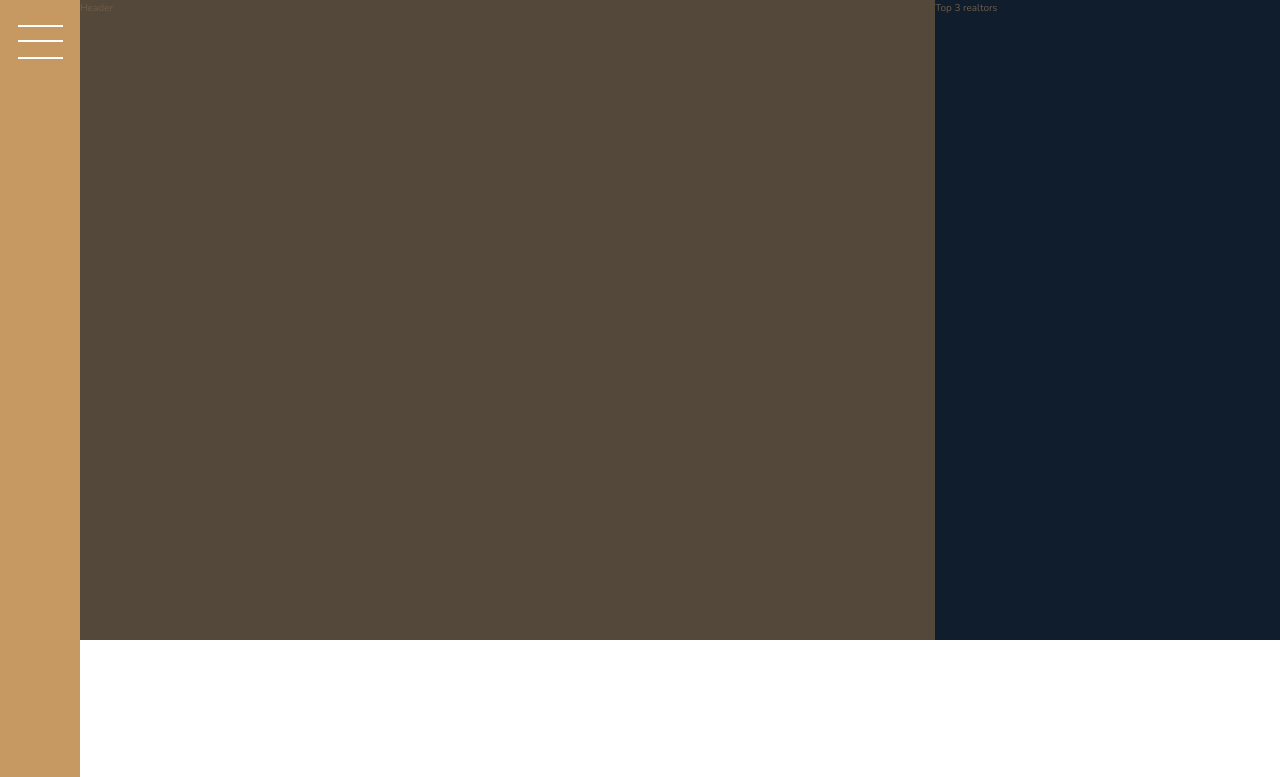
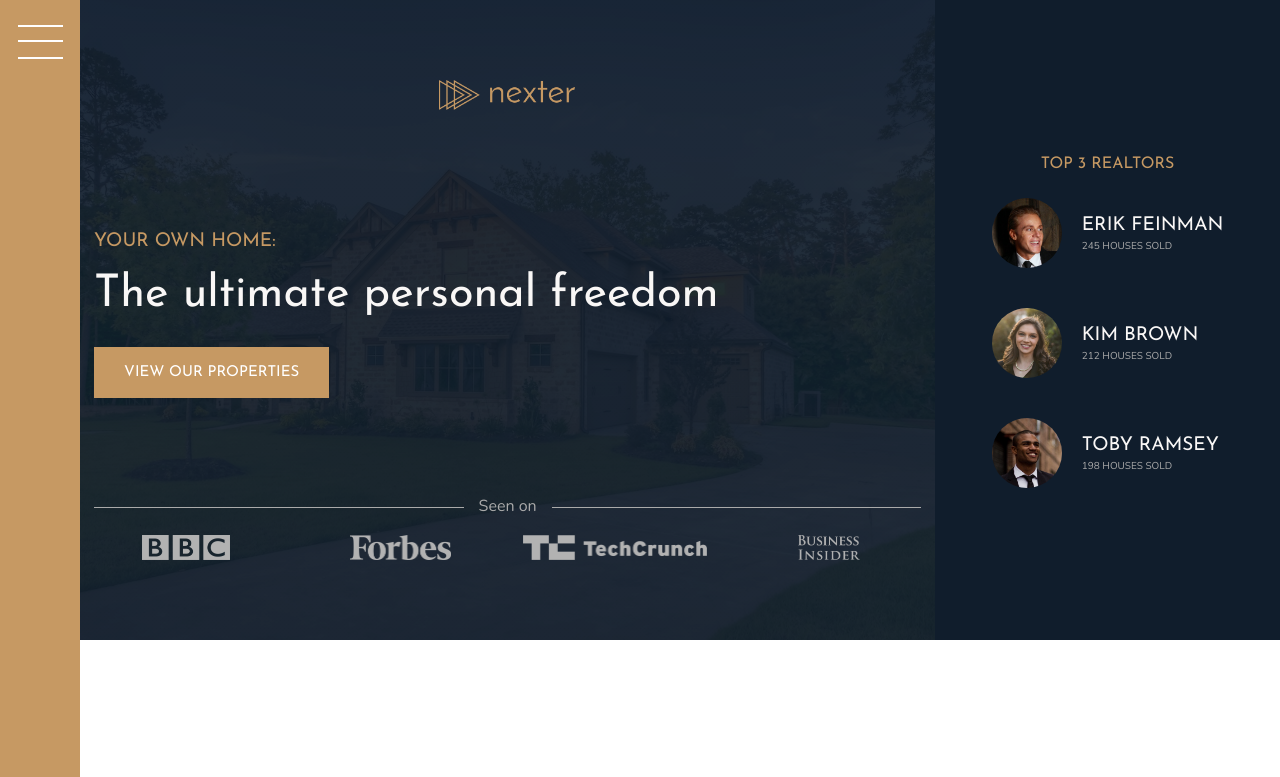
Before and after one commit to prasad-k-s/Nexter, a website: page index.html in a window 1280 px wide. Shown: the top 777 px of the page. Drawn offline with nearby package versions, Linux system fonts and the light colour scheme.

Commit message:
build realtors section

```diff
--- a/index.html
+++ b/index.html
@@ -26,8 +26,39 @@
     <div class="sidebar">
       <button class="nav-btn"></button>
     </div>
-    <div class="header">Header</div>
-    <div class="realtors">Top 3 realtors</div>
+    <div class="header">
+      <img src="img/logo.png" alt="Nexter logo" class="header__logo" />
+      <h4 class="heading-4 heading-4--dark">Your own home:</h4>
+      <h1 class="heading-1">The ultimate personal freedom</h1>
+      <button class="btn header__btn">View our properties</button>
+      <div class="header__seenon-text">Seen on</div>
+      <div class="header__seenon-logos">
+        <img src="img/logo-bbc.png" alt="Seen on logo 1" />
+        <img src="img/logo-forbes.png" alt="Seen on logo 2" />
+        <img src="img/logo-techcrunch.png" alt="Seen on logo 3" />
+        <img src="img/logo-bi.png" alt="Seen on logo 4" />
+      </div>
+    </div>
+    <div class="realtors">
+      <h3 class="heading-3">Top 3 Realtors</h3>
+      <div class="realtors__list">
+        <img src="img/realtor-1.jpeg" alt="Realtor 1" class="realtors__img" />
+        <div class="realtors__details">
+          <h4 class="heading-4 heading-4--light">Erik Feinman</h4>
+          <p class="realtors__sold">245 houses sold</p>
+        </div>
+        <img src="img/realtor-2.jpeg" alt="Realtor 2" class="realtors__img" />
+        <div class="realtors__details">
+          <h4 class="heading-4 heading-4--light">Kim Brown</h4>
+          <p class="realtors__sold">212 houses sold</p>
+        </div>
+        <img src="img/realtor-3.jpeg" alt="Realtor 3" class="realtors__img" />
+        <div class="realtors__details">
+          <h4 class="heading-4 heading-4--light">Toby Ramsey</h4>
+          <p class="realtors__sold">198 houses sold</p>
+        </div>
+      </div>
+    </div>
     <div class="features">
       <div class="feature">
         <i class="fa-solid fa-globe feature__icon"></i>
--- a/sass/_header.scss
+++ b/sass/_header.scss
@@ -4,4 +4,57 @@
   background-color: $color-grey-dark-1;
 
   grid-column: full-start/col-end 6;
+
+  background-image: linear-gradient(
+      rgba($color-secondary, 0.93),
+      rgba($color-secondary, 0.93)
+    ),
+    url("../img/hero.jpeg");
+  background-size: cover;
+  background-position: center;
+  padding: 8rem;
+
+  display: grid;
+  grid-template-rows: 1fr min-content 6rem 1fr;
+  grid-template-columns: max-content;
+  justify-content: center;
+  row-gap: 1.5rem;
+
+  &__logo {
+    height: 3rem;
+    justify-self: center;
+  }
+  &__btn {
+    align-self: start;
+    justify-self: start;
+  }
+  &__seenon-text {
+    display: grid;
+    grid-template-columns: 1fr max-content 1fr;
+    column-gap: 1.5rem;
+    align-items: center;
+
+    font-size: 1.6rem;
+    color: $color-grey-light-2;
+
+    &::before,
+    &::after {
+      content: "";
+      height: 1px;
+      display: block;
+      background-color: currentColor;
+    }
+  }
+  &__seenon-logos {
+    display: grid;
+    grid-template-columns: repeat(4, 1fr);
+    column-gap: 3rem;
+
+    justify-items: center;
+
+    img {
+      height: 2.5rem;
+      filter: brightness(70%);
+    }
+  }
 }
--- a/sass/_realtors.scss
+++ b/sass/_realtors.scss
@@ -3,4 +3,27 @@
 .realtors {
   background-color: $color-secondary;
   grid-column: col-start 7 / full-end;
+  padding: 3rem;
+  display: flex;
+  flex-direction: column;
+  justify-content: center;
+  align-items: center;
+  row-gap: 2rem;
+
+  &__list {
+    display: grid;
+    grid-template-columns: min-content max-content;
+    gap: 5vh 2rem;
+    align-items: center;
+  }
+  &__img {
+    width: 7rem;
+    border-radius: 50%;
+    display: block;
+  }
+  &__sold {
+    text-transform: uppercase;
+    color: $color-grey-light-2;
+    margin-top: -3px;
+  }
 }
--- a/sass/_typography.scss
+++ b/sass/_typography.scss
@@ -7,6 +7,9 @@
 
 .heading-1 {
   @extend %heading;
+  font-size: 4.5rem;
+  color: $color-grey-light-1;
+  line-height: 1;
 }
 .heading-2 {
   @extend %heading;
@@ -31,12 +34,13 @@
 .heading-4 {
   @extend %heading;
   font-size: 1.9rem;
+  text-transform: uppercase;
 
   &--light {
     color: $color-grey-light-1;
   }
   &--dark {
-    color: $color-grey-dark-1;
+    color: $color-primary;
   }
 }
 
```
Also changed, not shown: css/style.css, 1 other file.
